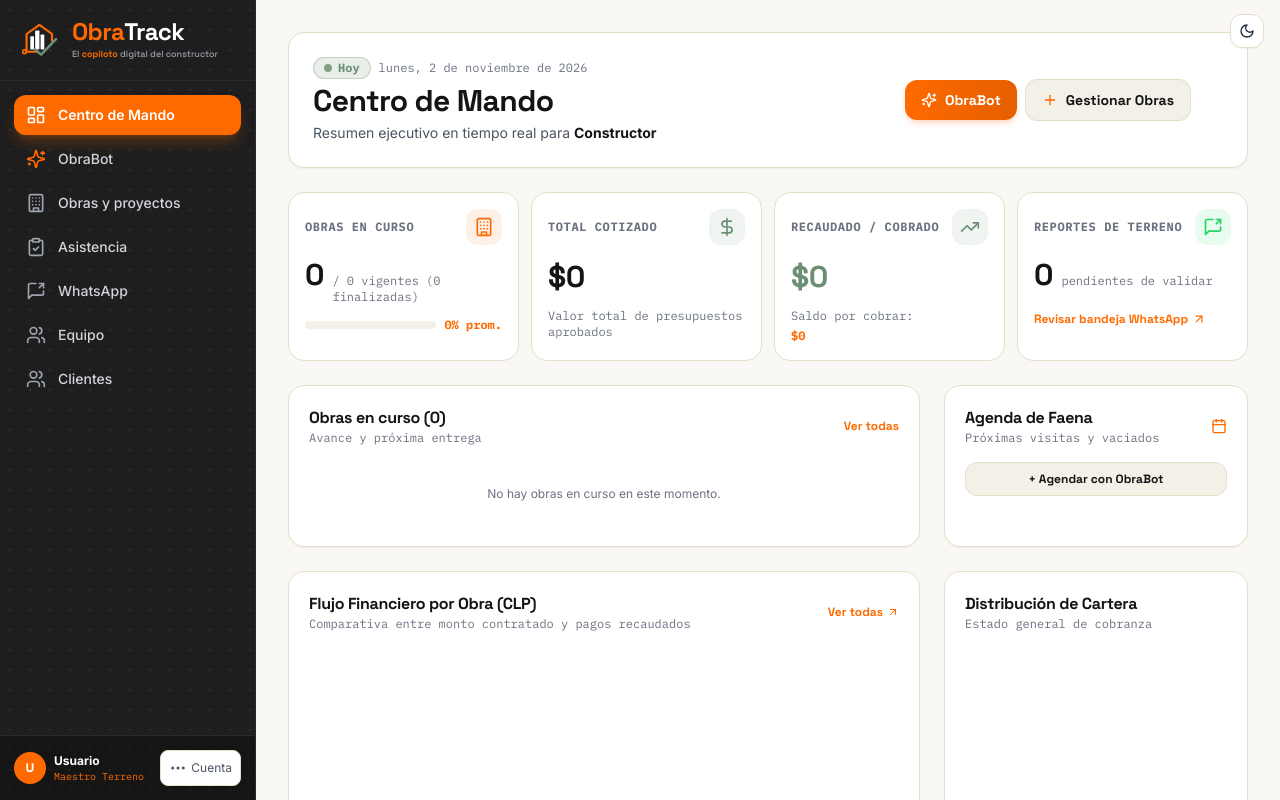
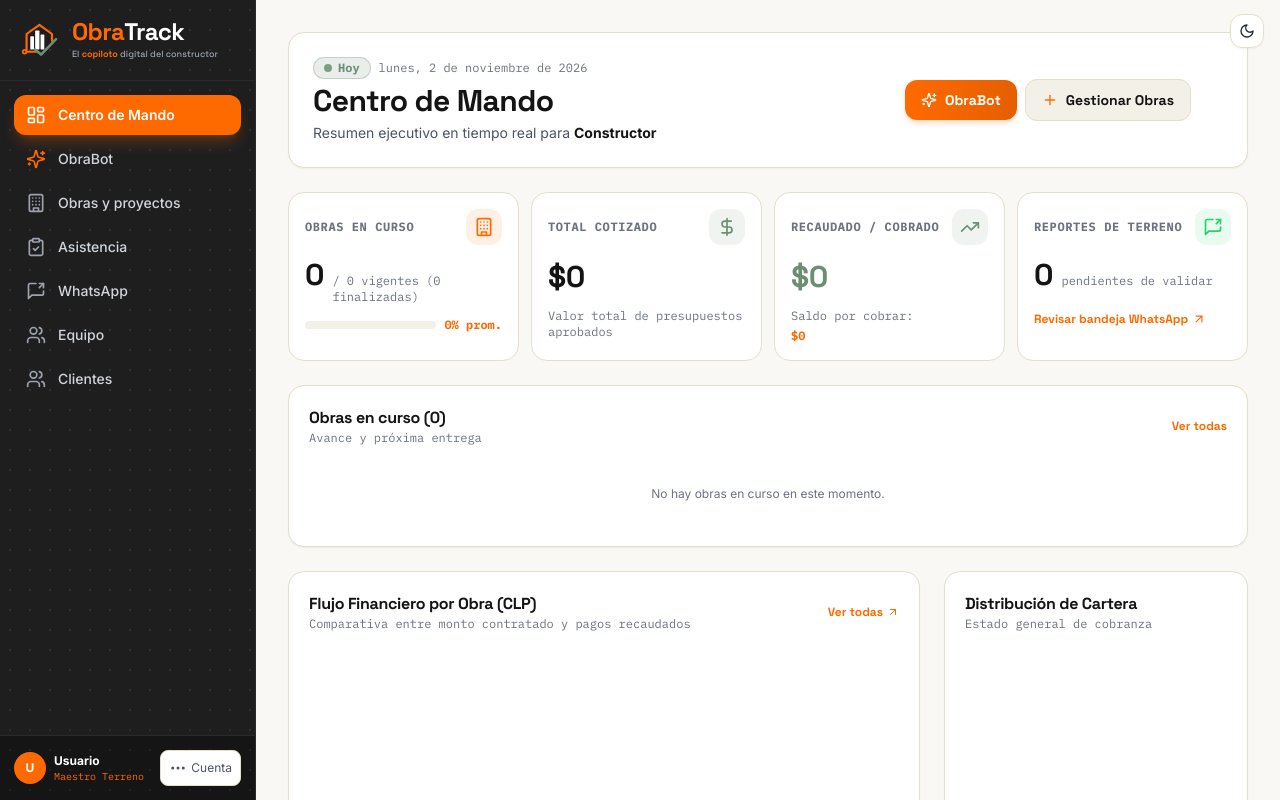
Before and after one commit to obratrack2627/Obratrack, a Next.js app: page /dashboard in a window 1280 px wide. Shown: the top 800 px of the page. Built offline with nearby package versions, Linux system fonts and the light colour scheme.

Commit message:
style(dashboard): retirar agenda de faena del centro de mando

```diff
--- a/app/dashboard/page.tsx
+++ b/app/dashboard/page.tsx
@@ -11,7 +11,6 @@ import {
   Building,
   TrendingUp,
   AlertTriangle,
-  Calendar,
   DollarSign,
   Users,
   Sparkles,
@@ -37,14 +36,13 @@ import {
   Cell,
 } from 'recharts';
 import { dataService } from '@/lib/data-service';
-import { Proyecto, EventoAgenda, ReporteWhatsApp, Usuario } from '@/types/database';
+import { Proyecto, ReporteWhatsApp, Usuario } from '@/types/database';
 import { formatCLP, formatDate } from '@/lib/utils';
 import { aiHeaders } from '@/lib/ai/client';
 
 export default function DashboardPage() {
   const router = useRouter();
   const [proyectos, setProyectos] = useState<Proyecto[]>([]);
-  const [eventos, setEventos] = useState<EventoAgenda[]>([]);
   const [reportes, setReportes] = useState<ReporteWhatsApp[]>([]);
   const [whatsappPendingCount, setWhatsappPendingCount] = useState(0);
   const [activeUser, setActiveUser] = useState<Usuario | null>(null);
@@ -60,9 +58,6 @@ export default function DashboardPage() {
 
     const projs = dataService.getProyectos();
     setProyectos(projs);
-
-    const evts = dataService.getEventosAgenda();
-    setEventos(evts);
 
     const reps = dataService.getReportes();
     setReportes(reps);
@@ -89,7 +84,6 @@ export default function DashboardPage() {
     const onSync = () => {
       setActiveUser(dataService.getActiveUser());
       setProyectos(dataService.getProyectos());
-      setEventos(dataService.getEventosAgenda());
       setReportes(dataService.getReportes());
       void loadWhatsAppPending();
     };
@@ -120,8 +114,6 @@ export default function DashboardPage() {
   const totalReportesPorValidar = reportesPendientes.length + whatsappPendingCount;
 
   // Alertas de obras críticas (con plazo próximo o atrasadas)
-  const today = new Date();
-  const todayISO = chileToday();
   const alertas = obrasActivas
     .map((p) => {
       let diasRestantes = 99999;
@@ -164,15 +156,6 @@ export default function DashboardPage() {
       Cobrado: p.total_pagado || 0,
       Pendiente: Math.max(0, (p.monto_cotizado || 0) - (p.total_pagado || 0)),
     }));
-
-  // Eventos de agenda ordenados: próximos/hoy primero por fecha asc, luego vencidos no completados más recientes
-  const eventosOrdenados = [...eventos].sort((a, b) => {
-    const aFuture = a.fecha >= todayISO ? 0 : 1;
-    const bFuture = b.fecha >= todayISO ? 0 : 1;
-    if (aFuture !== bFuture) return aFuture - bFuture;
-    const cmp = `${a.fecha} ${a.hora || '23:59'}`.localeCompare(`${b.fecha} ${b.hora || '23:59'}`);
-    return aFuture === 0 ? cmp : -cmp;
-  });
 
   const pieDataRentabilidad = [
     { name: 'Cobrado', value: totalCobrado, color: '#6B8F72' },
@@ -369,10 +352,10 @@ export default function DashboardPage() {
         </div>
       )}
 
-      {/* Obras Activas y Agenda de Faena */}
-      <div className="grid grid-cols-1 lg:grid-cols-3 gap-6">
+      {/* Obras en curso */}
+      <div>
         {/* Obras Activas con Semáforo */}
-        <div className="lg:col-span-2 p-5 rounded-2xl bg-white dark:bg-[#141A23] border border-kraft-200 dark:border-[#263040] shadow-sm space-y-4">
+        <div className="min-w-0 p-5 rounded-2xl bg-white dark:bg-[#141A23] border border-kraft-200 dark:border-[#263040] shadow-sm space-y-4">
           <div className="flex items-center justify-between">
             <div>
               <h3 className="font-heading font-bold text-base text-navy-900 dark:text-white">
@@ -456,60 +439,6 @@ export default function DashboardPage() {
           </div>
         </div>
 
-        {/* Agenda Próxima de Terreno */}
-        <div className="p-5 rounded-2xl bg-white dark:bg-[#141A23] border border-kraft-200 dark:border-[#263040] shadow-sm space-y-4">
-          <div className="flex items-center justify-between">
-            <div>
-              <h3 className="font-heading font-bold text-base text-navy-900 dark:text-white">
-                Agenda de Faena
-              </h3>
-              <p className="text-xs text-gray-500 font-mono">
-                Próximas visitas y vaciados
-              </p>
-            </div>
-            <Calendar className="w-4 h-4 text-[#FF6A00]" />
-          </div>
-
-          <div className="space-y-2.5">
-            {eventosOrdenados.slice(0, 5).map((evt) => {
-              const isPast = evt.fecha < todayISO && !evt.completado;
-              return (
-                <div
-                  key={evt.id}
-                  className="p-3 rounded-xl bg-kraft-50 dark:bg-[#0F141C] border border-kraft-200 dark:border-[#263040] space-y-1"
-                >
-                  <div className="flex items-center justify-between gap-2">
-                    <span className="text-xs font-heading font-bold text-navy-900 dark:text-white truncate">
-                      {evt.titulo}
-                    </span>
-                    <div className="flex items-center gap-1 shrink-0">
-                      {isPast && (
-                        <span className="text-[10px] font-mono font-bold px-1.5 py-0.5 rounded bg-amber-500/15 text-amber-600 dark:text-amber-400">
-                          Vencido
-                        </span>
-                      )}
-                      <span className="text-[10px] font-mono font-bold px-1.5 py-0.5 rounded bg-[#FF6A00]/15 text-[#FF6A00]">
-                        {evt.hora || 'Por confirmar'}
-                      </span>
-                    </div>
-                  </div>
-                  <p className="text-xs text-gray-500 line-clamp-1">{evt.descripcion}</p>
-                  <div className="flex items-center justify-between text-[10px] font-mono text-gray-400 pt-1">
-                    <span>{formatDate(evt.fecha)}</span>
-                    <span>{evt.comuna_lugar || 'En terreno'}</span>
-                  </div>
-                </div>
-              );
-            })}
-          </div>
-
-          <Link
-            href="/cotizador?intent=agendar"
-            className="block text-center w-full py-2 rounded-xl bg-kraft-100 dark:bg-[#1E2530] text-xs font-heading font-bold text-navy-900 dark:text-gray-200 border border-kraft-200 dark:border-[#263040] hover:bg-kraft-200 transition-colors"
-          >
-            + Agendar con ObraBot
-          </Link>
-        </div>
       </div>
       {/* Sección Gráfica y Obras en Curso */}
       <div className="grid grid-cols-1 lg:grid-cols-3 gap-6">
```
